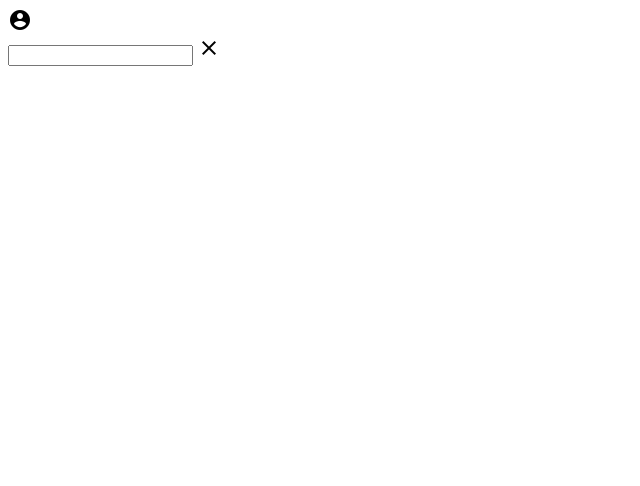
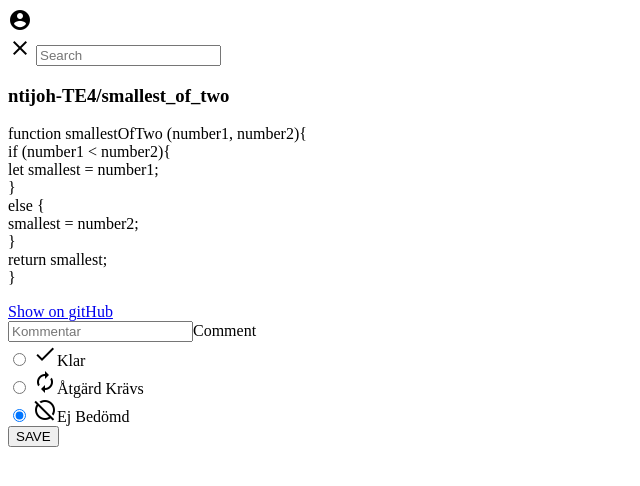
Before and after one commit to ntijoh-te4/projekt-2-teacher-o-matic, a plain HTML site: page views/fork_listing.html in a window 1280 px wide. Shown: the whole page, without its empty margins (0-640 px from the left). Drawn offline with Linux system fonts and the light colour scheme.

Commit message:
fork_listing fixed

```diff
--- a/views/fork_listing.html
+++ b/views/fork_listing.html
@@ -15,11 +15,51 @@
             </span>
             <form>
                 <div class="input-field">
-                <input id="search" type="search" required>
                 <i class="material-icons">close</i>
+                <input id="search" type="search" required placeholder="Search">
                 </div>
           </form>
         </div>
       </nav>
+      <div>
+          <h3>ntijoh-TE4/smallest_of_two</h3>
+          <p>
+              function smallestOfTwo (number1, number2){<br>
+                  if (number1 < number2){<br>
+                      let smallest = number1;<br>
+                  }<br>
+                  else {<br>
+                      smallest = number2;<br>
+                  }<br>
+                  return smallest;<br>
+              }
+          </p>
+          <a href="https://github.com">Show on gitHub</a>
+          <form>
+            <input placeholder="Kommentar">Comment
+            <div>
+                <input type="radio" id="done" name="status_grade" value="done">
+                <label for="done"><span class="material-icons">
+                    done
+                    </span>Klar</label><br>
+            </div>
+            <div>
+                <input type="radio" id="measure" name="status_grade" value="measure">
+                <label for="measure"><span class="material-icons">
+                    autorenew
+                    </span>Åtgärd Krävs</label>
+            </div>
+            <div>
+                <input type="radio" id="not_graded" name="status_grade" value="not_graded"
+                    checked>
+                <label for="not_graded"><span class="material-icons">
+                    hide_source
+                    </span>Ej Bedömd</label>
+            </div>
+                <button type="submit">
+                SAVE
+            </button>
+        </form>
+        </div>
 </body>
 </html>
```
